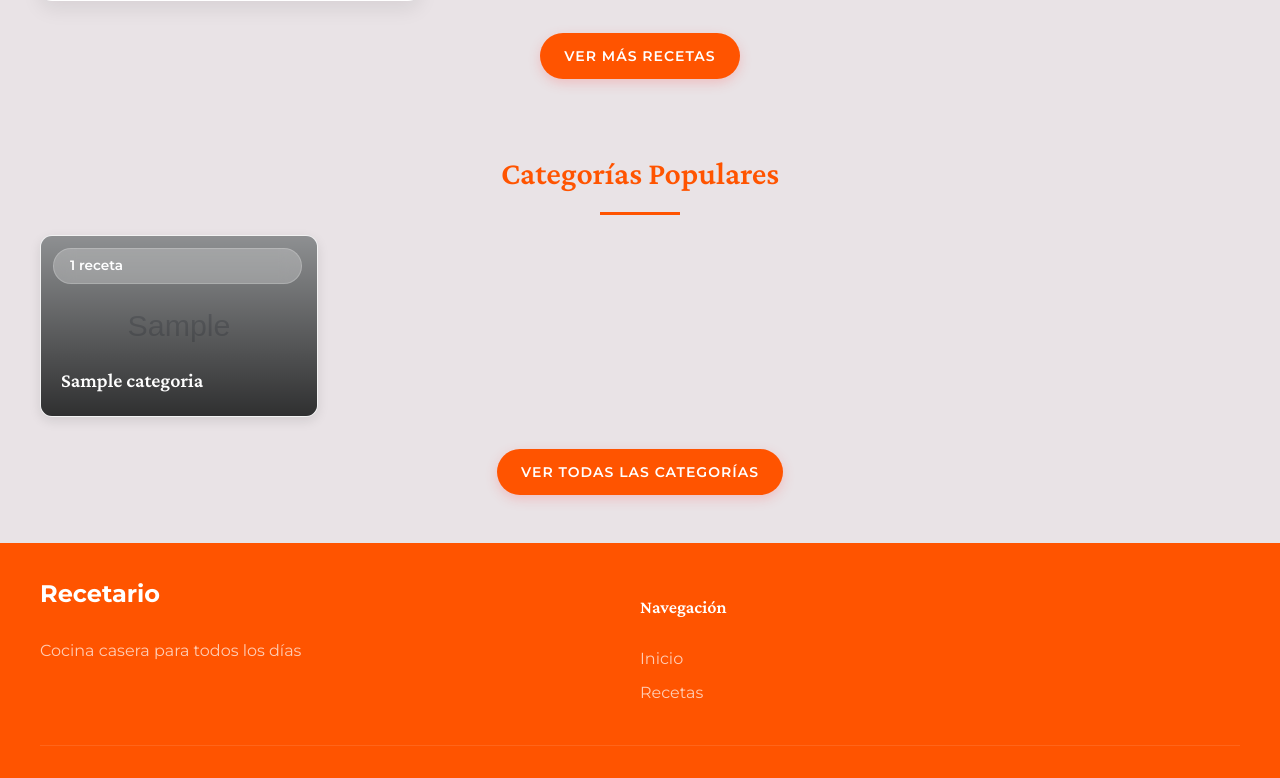
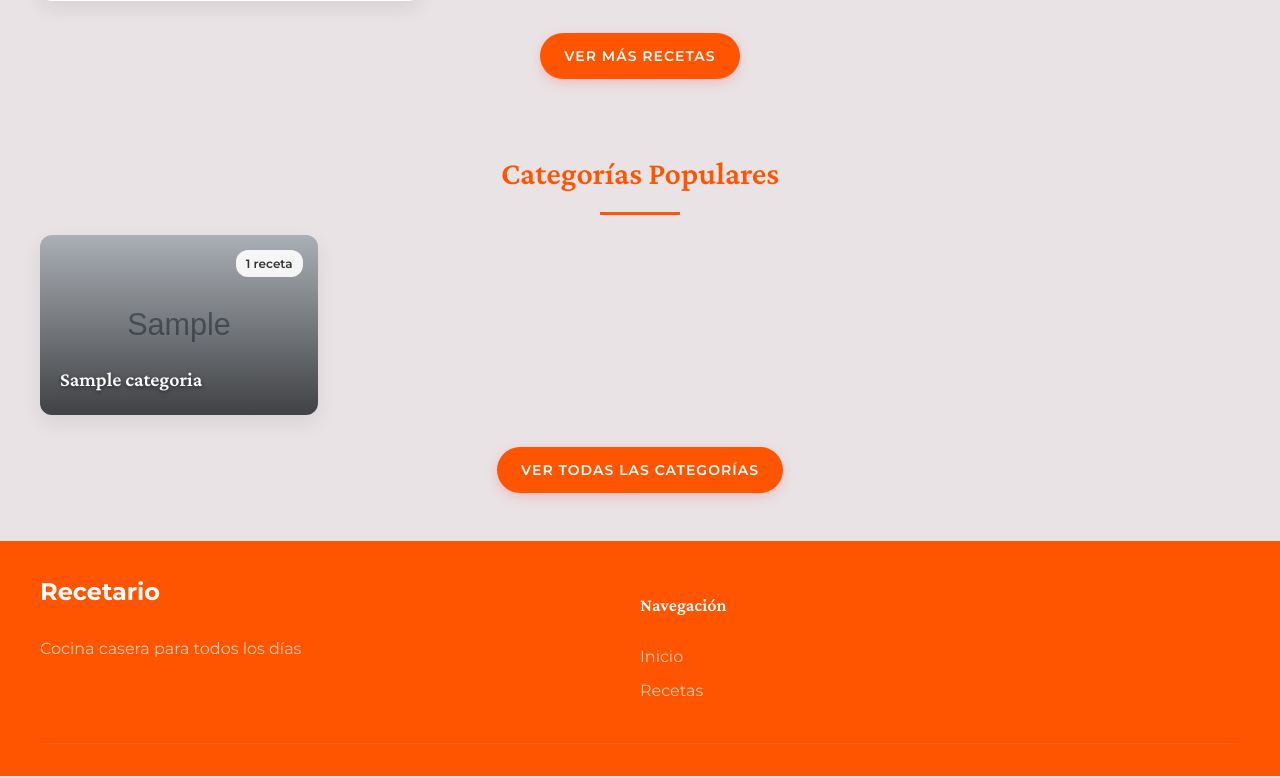
Before and after one commit to aquirosh/RecetarioEH, a PHP site: page / in a window 1280 px wide. Shown: the part 839-1617 px from the top of the page. Run offline with PHP 8.4, Linux system fonts and the light colour scheme; tables that the repository leaves empty hold one stand-in row (values such as "Sample post"); grey boxes marked "Sample" are stand-in pictures.

Commit message:
Mejoras en protected y ajuste a recetas e index

```diff
--- a/index.php
+++ b/index.php
@@ -140,6 +140,84 @@ try {
         /* Estilo condicional para mostrar/ocultar botones de administración */
         .admin-section {
             display: <?php echo $isAuthenticated ? 'block' : 'none'; ?>;
+        }
+
+        /* ESTILOS MEJORADOS PARA CATEGORÍAS SIN OVERLAY DE COLOR */
+        .category-card {
+            position: relative;
+            border-radius: 12px;
+            overflow: hidden;
+            height: 180px;
+            display: block;
+            box-shadow: var(--card-shadow);
+            transition: all 0.3s ease;
+            text-decoration: none;
+        }
+
+        .category-card:hover {
+            transform: translateY(-5px);
+            box-shadow: 0 12px 20px rgba(0, 0, 0, 0.15);
+        }
+
+        .category-image {
+            position: absolute;
+            top: 0;
+            left: 0;
+            width: 100%;
+            height: 100%;
+        }
+
+        .category-image img {
+            width: 100%;
+            height: 100%;
+            object-fit: cover;
+            transition: transform 0.5s ease;
+        }
+
+        .category-card:hover .category-image img {
+            transform: scale(1.1);
+        }
+
+        /* Overlay oscuro sutil para mejor legibilidad del texto */
+        .category-card::after {
+            content: '';
+            position: absolute;
+            top: 0;
+            left: 0;
+            width: 100%;
+            height: 100%;
+            background: linear-gradient(to bottom, rgba(0,0,0,0.2), rgba(0,0,0,0.7));
+            z-index: 1;
+        }
+
+        .category-card h3 {
+            position: absolute;
+            bottom: 20px;
+            left: 20px;
+            color: white;
+            font-size: 20px;
+            z-index: 2;
+            margin: 0;
+            transition: transform 0.3s ease;
+            text-shadow: 0 2px 4px rgba(0,0,0,0.5);
+        }
+
+        .category-count {
+            position: absolute;
+            top: 15px;
+            right: 15px;
+            background-color: rgba(255,255,255,0.9);
+            color: #333;
+            padding: 4px 10px;
+            border-radius: 12px;
+            font-size: 12px;
+            font-weight: 600;
+            z-index: 2;
+            backdrop-filter: blur(10px);
+        }
+
+        .category-card:hover h3 {
+            transform: translateY(-5px);
         }
 
         @media (max-width: 768px) {
@@ -337,11 +415,10 @@ try {
                 <?php else: ?>
                     <div class="categories-container">
                         <?php foreach ($categoriasPopulares as $categoria): ?>
-                            <a href="recetas.php?categoria=<?php echo urlencode($categoria['nombre']); ?>" class="categoria-card">
-                                <div class="categoria-color-overlay" style="background-color: <?php echo $categoria['color']; ?>;"></div>
+                            <a href="recetas.php?categoria=<?php echo urlencode($categoria['nombre']); ?>" class="category-card">
 
                                 <!-- Imagen para la categoría (intentamos encontrar una imagen de receta de esta categoría) -->
-                                <div class="categoria-image">
+                                <div class="category-image">
                                     <?php
                                     // Intentar encontrar una imagen para esta categoría
                                     try {
@@ -362,7 +439,7 @@ try {
                                     <?php endif; ?>
                                 </div>
 
-                                <span class="categoria-count">
+                                <span class="category-count">
                                     <?php echo $categoria['recetas_count']; ?> receta<?php echo ($categoria['recetas_count'] != 1) ? 's' : ''; ?>
                                 </span>
                                 <h3><?php echo htmlspecialchars($categoria['nombre']); ?></h3>
--- a/recetas.php
+++ b/recetas.php
@@ -356,7 +356,7 @@ function imagenExiste($path) {
                         <a href="recetas.php?ver_todas=true" class="btn-ver-todas">Ver todas las recetas</a>
                     </div>
                 <?php else: ?>
-                    <h1>Recetas</h1>
+                    <h1>Todas las Recetas</h1>
                     <?php if ($categoriaSeleccionada): ?>
                         <h3>Categoría: <?php echo $categoriaSeleccionada; ?> <a href="recetas.php"
                                 class="btn-quitar-filtro">(Ver todas las categorías)</a></h3>
```
Also changed, not shown: backend/protected.php (+21 -0 lines).
